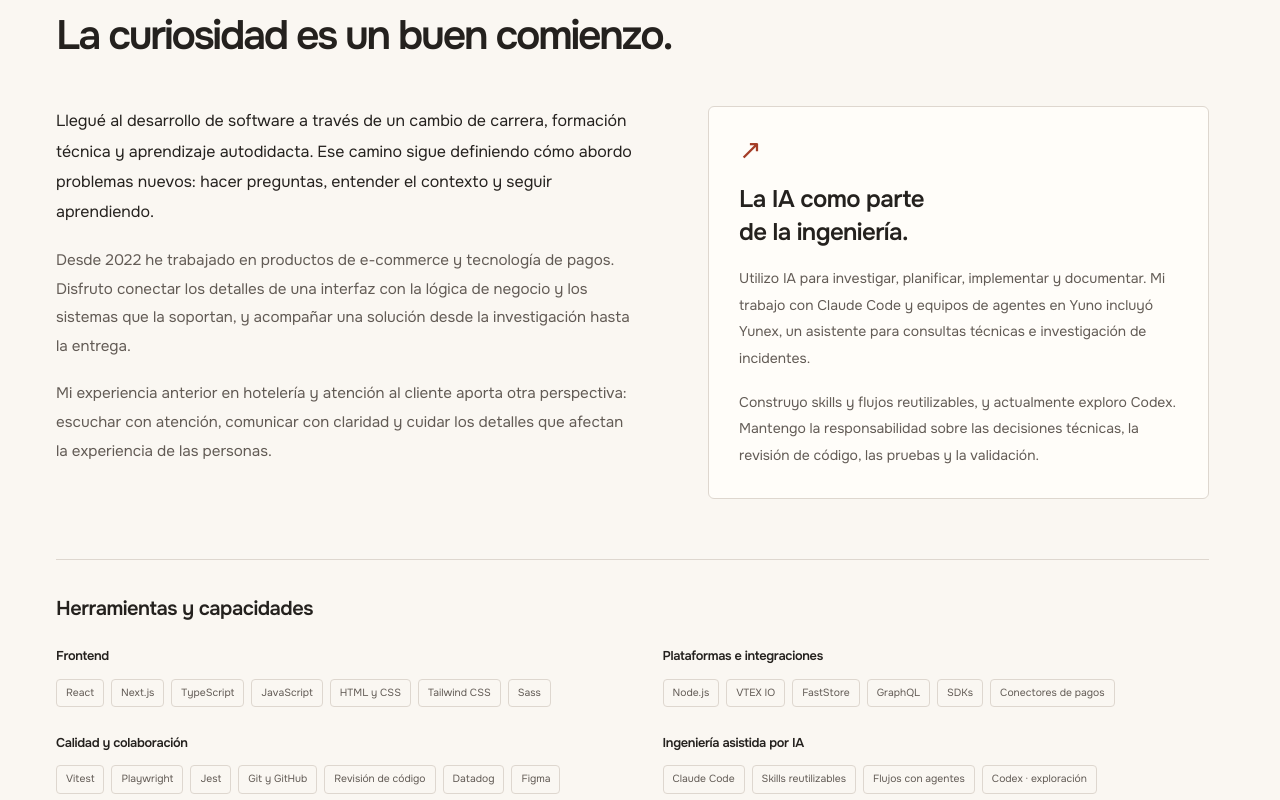
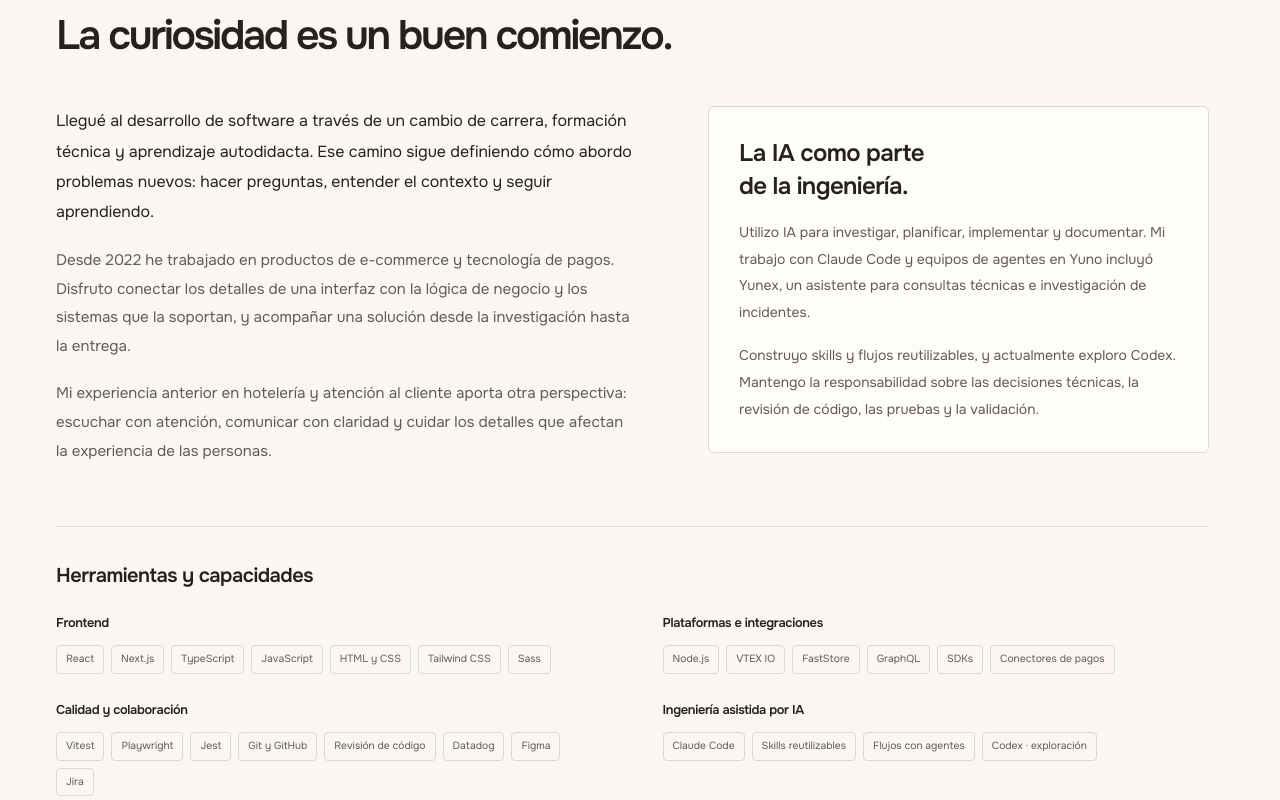
Before and after one commit to hugoriveros18/portfolio, a Next.js app: page /es in a window 1280 px wide. Shown: the part 920-1720 px from the top of the page. Built offline with nearby package versions, Linux system fonts and the light colour scheme.

Commit message:
fix: clarify About card and contribution heading hierarchy

```diff
--- a/app/globals.css
+++ b/app/globals.css
@@ -885,8 +885,20 @@ svg {
 .contribution-details summary,
 .additional-contributions > details > summary {
   padding: 17px 2px;
+}
+.contribution-details summary {
   color: var(--accent);
   font-size: 0.85rem;
+}
+.additional-contributions > details > summary {
+  color: var(--text);
+  font-size: clamp(1.0625rem, 1.5vw, 1.125rem);
+  font-weight: 550;
+  line-height: 1.5;
+}
+.additional-contributions > details > summary::marker {
+  color: var(--accent);
+  font-size: 0.75rem;
 }
 .contribution-details details[open] > summary {
   color: var(--text);
@@ -913,7 +925,10 @@ svg {
   text-decoration-color: var(--accent);
 }
 .additional-contributions > h3 {
-  margin-bottom: 18px;
+  margin-bottom: 22px;
+  font-size: clamp(1.5rem, 2.5vw, 1.8125rem);
+  letter-spacing: -0.035em;
+  line-height: 1.25;
 }
 .additional-contributions .contribution-story {
   border-top: 0;
@@ -996,13 +1011,6 @@ svg {
   border: 1px solid var(--line);
   border-radius: 6px;
   padding: 30px;
-}
-.approach-mark {
-  display: block;
-  font-size: 1.7rem;
-  line-height: 1;
-  color: var(--accent);
-  margin-bottom: 19px;
 }
 .approach-card h3 {
   max-width: 340px;
--- a/components/sections/About.tsx
+++ b/components/sections/About.tsx
@@ -20,9 +20,6 @@ export function About({ text }: { text: PortfolioContent['about'] }) {
           ))}
         </div>
         <aside className="approach-card" aria-labelledby="ai-heading">
-          <span className="approach-mark" aria-hidden="true">
-            ↗
-          </span>
           <h3 id="ai-heading">{text.aiTitle}</h3>
           {text.aiParagraphs.map((paragraph) => (
             <p key={paragraph}>{paragraph}</p>
```
Also changed, not shown: 1 other file (tests, documents, lock files or other folders).
